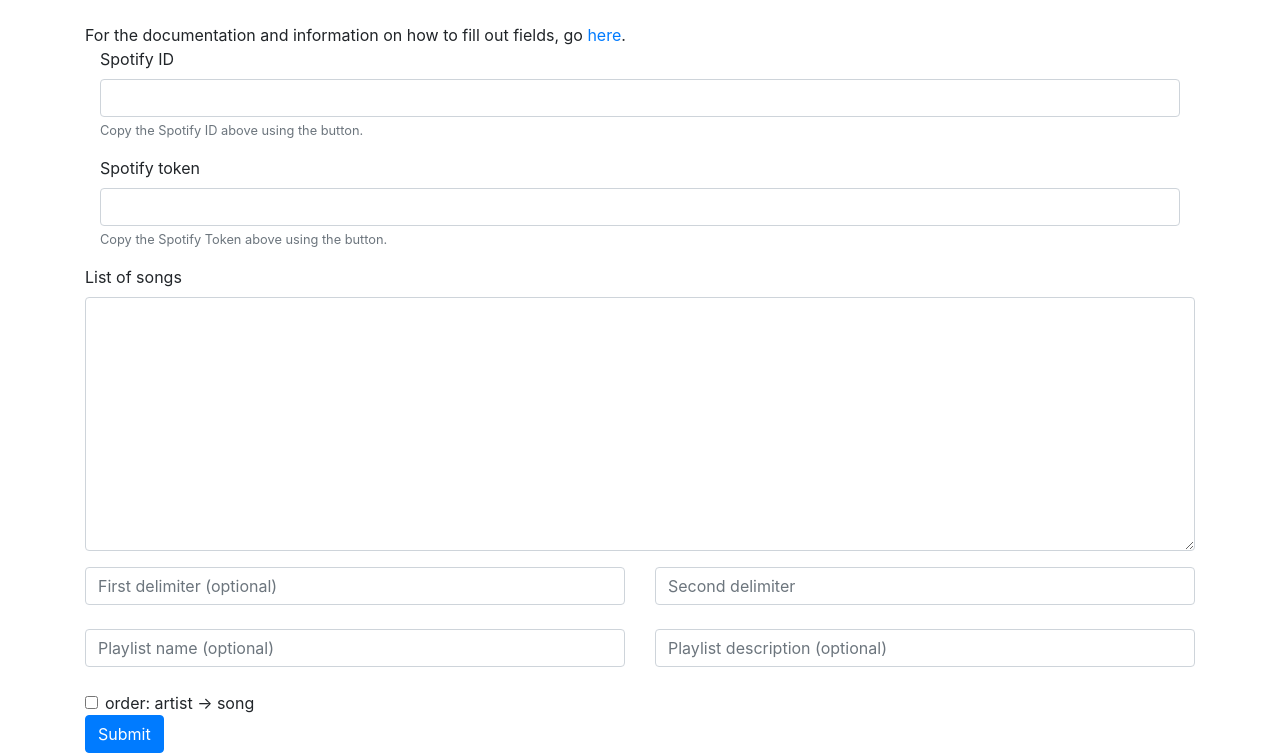
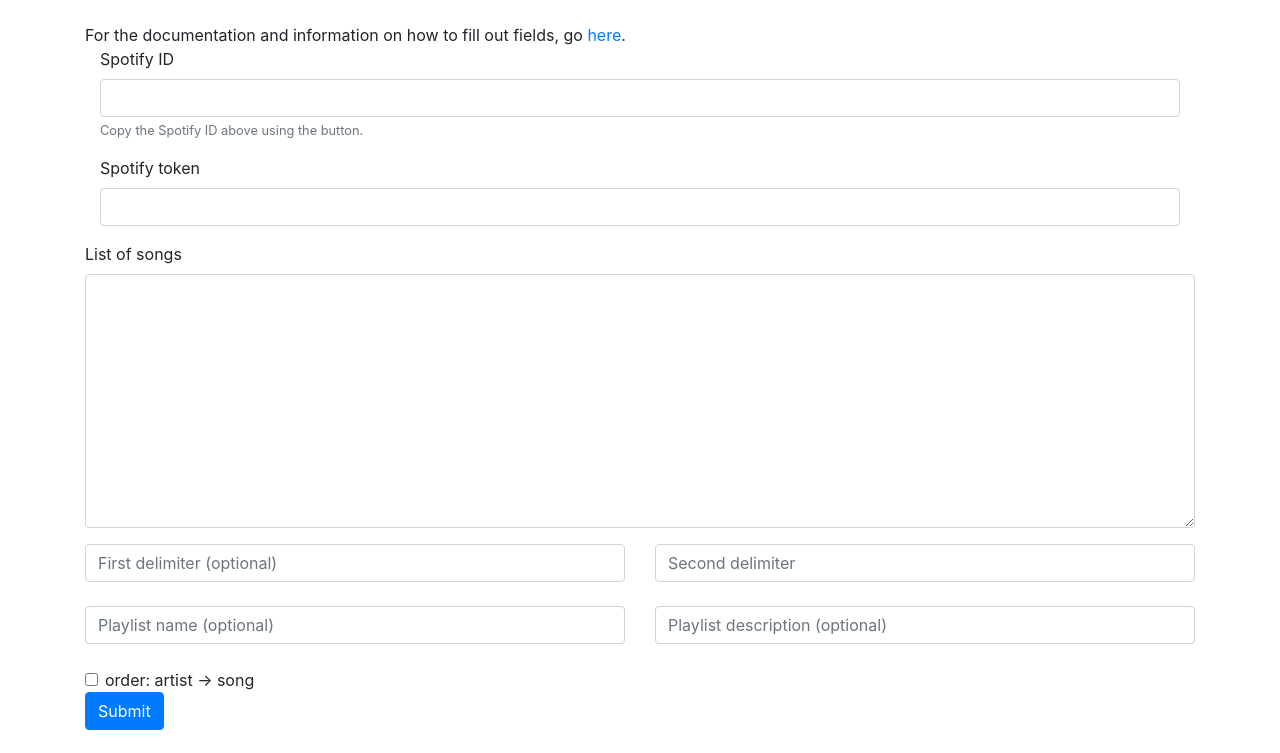
Before and after one commit to Paulinakhew/playlist_generator, a Flask app: page /callback in a window 1280 px wide. Shown: the part 105-858 px from the top of the page. After the commit the page ends 835 px from the top, so only its background shows below. Run offline with Flask 2, Linux system fonts and the light colour scheme; some libraries are stand-ins or nearby versions.

Commit message:
:sparkles: Remove option to copy token

```diff
--- a/templates/profile.html
+++ b/templates/profile.html
@@ -52,12 +52,6 @@
 
   {% raw %}
     <script id="oauth-template" type="text/x-handlebars-template">
-    Spotify Token
-    <input type="text" value={{access_token}} id="access_token">
-
-    <!-- The button used to copy the text -->
-    <button onclick="copy('access_token')">Copy text</button>
-
     </script>
   {% endraw %}
 
@@ -65,7 +59,6 @@
     <div class="col">
       <label for="token">Spotify token</label>
       <input type="text" class="form-control" id="token" name="token" required>
-      <small class="form-text text-muted">Copy the Spotify Token above using the button. </small>
     </div>
   </div>
 
@@ -170,6 +163,7 @@
   if (access_token) {
     // Display oauth and profile info.
     oauthPlaceholder.innerHTML = oauthTemplate(params);
+    document.getElementById('token').value = access_token
     showProfile();
   } else {
     document.getElementById('user-profile').innerHTML = 'No user profile data to display. Access token may have expired.'
```
Lines whose indentation alone changed are shown as unchanged.
